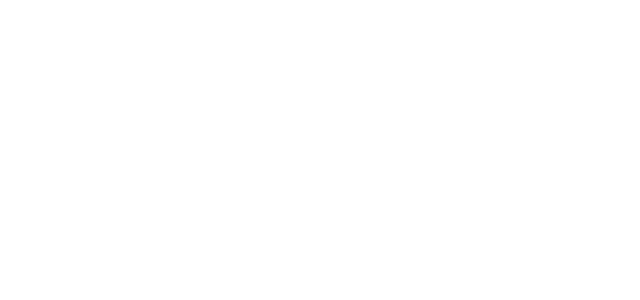
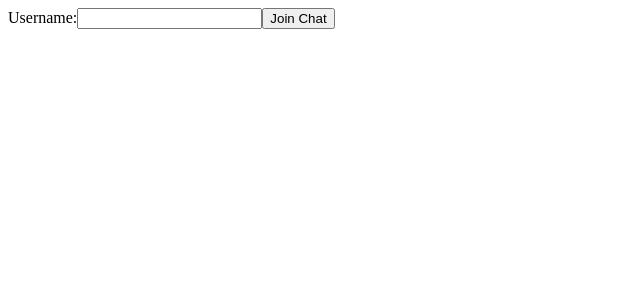
Before and after one commit to tylerguy/Chat-Bubbles, a React (Create React App) app: page / in a window 1280 px wide. Before the commit this address had no page. Shown: the top 300 px of the page, without its empty margins (0-640 px from the left). Built offline with nearby package versions, Linux system fonts and the light colour scheme.

Commit message:
switch to hashrouter

```diff
--- a/src/App.js
+++ b/src/App.js
@@ -1,5 +1,5 @@
 import React from "react";
-import { BrowserRouter as Router, Route, Routes } from "react-router-dom";
+import { HashRouter as Router, Route, Routes } from "react-router-dom";
 import Chat from "./Chat";
 import UsernameForm from "./UsernameForm";
 
@@ -7,8 +7,8 @@
   return (
     <Router>
       <Routes>
-        <Route path="Chat-Bubbles/" element={<UsernameForm />} />
-        <Route path="Chat-Bubbles/chat/:username" element={<Chat />} />
+        <Route path="/" element={<UsernameForm />} />
+        <Route path="/chat/:username" element={<Chat />} />
       </Routes>
     </Router>
   );
--- a/src/UsernameForm.js
+++ b/src/UsernameForm.js
@@ -7,7 +7,7 @@
 
   const handleSubmit = (event) => {
     event.preventDefault();
-    navigate(`/chat/${username}`);
+    navigate(`#/chat/${username}`);
   };
 
   const handleUsernameChange = (event) => {
```
